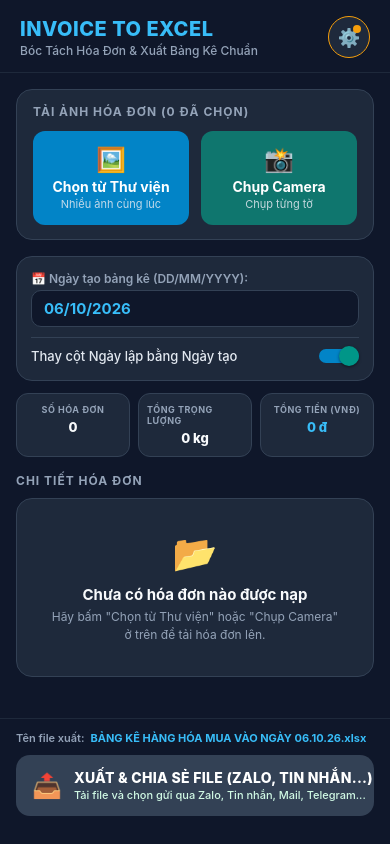
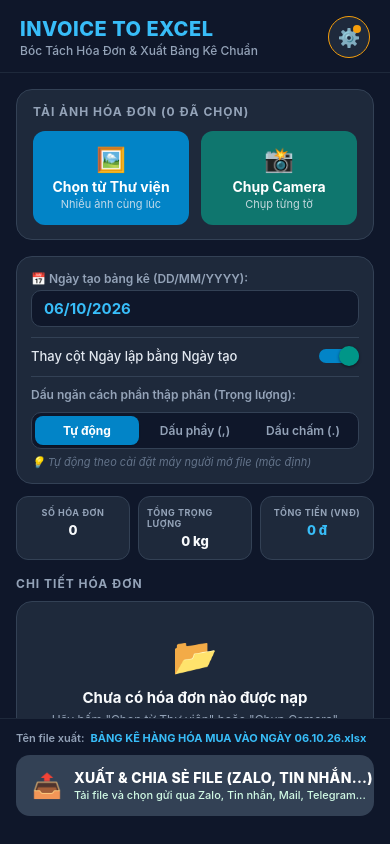
Before and after one commit to viet362/Nhap_hoa_don, a React Native app: screen / in a window 390 px wide. Built offline with nearby package versions, Linux system fonts and the light colour scheme.

Commit message:
feat: add decimal separator configuration and persistence for invoice export settings

```diff
--- a/App.tsx
+++ b/App.tsx
@@ -10,6 +10,7 @@ import {
   Platform,
 } from 'react-native';
 import { SafeAreaProvider, SafeAreaView } from 'react-native-safe-area-context';
+import AsyncStorage from '@react-native-async-storage/async-storage';
 import { InvoiceItem, ExportSettings, sortInvoicesAscending } from './src/types/invoice';
 import { Header } from './src/components/Header';
 import { ImagePickerSection } from './src/components/ImagePickerSection';
@@ -47,6 +48,7 @@ export default function App() {
     creationDate,
     fileNameDate,
     useCreationDateForAll: true, // Mặc định: Thay ngày trên cột F bằng ngày tạo
+    decimalSeparator: 'auto',    // Mặc định: Tự động theo máy
   });
 
   const [items, setItems] = useState<InvoiceItem[]>([]);
@@ -60,11 +62,20 @@ export default function App() {
   const [isExporting, setIsExporting] = useState(false);
   const [processingStatus, setProcessingStatus] = useState('');
 
-  // Tải API Key đã lưu từ trước
+  // Tải API Key và Cấu hình đã lưu từ trước
   useEffect(() => {
     (async () => {
       const stored = await getStoredApiKey();
       if (stored) setApiKey(stored);
+
+      try {
+        const storedSep = await AsyncStorage.getItem('@export_decimal_separator');
+        if (storedSep === 'auto' || storedSep === 'comma' || storedSep === 'dot') {
+          setSettings((prev) => ({ ...prev, decimalSeparator: storedSep }));
+        }
+      } catch (e) {
+        console.warn('Lỗi đọc cấu hình dấu thập phân:', e);
+      }
     })();
   }, []);
 
@@ -141,9 +152,14 @@ export default function App() {
     }
   };
 
-  // Cập nhật cấu hình bảng kê (ngày tạo, tùy chọn ngày)
+  // Cập nhật cấu hình bảng kê (ngày tạo, tùy chọn ngày, dấu thập phân)
   const handleUpdateSettings = (updates: Partial<ExportSettings>) => {
     setSettings((prev) => ({ ...prev, ...updates }));
+    if (updates.decimalSeparator) {
+      AsyncStorage.setItem('@export_decimal_separator', updates.decimalSeparator).catch((e) => {
+        console.warn('Không thể lưu cấu hình dấu thập phân:', e);
+      });
+    }
   };
 
   // Sửa một dòng hóa đơn (tự động giữ thứ tự tăng dần)
--- a/src/components/InvoiceTable.tsx
+++ b/src/components/InvoiceTable.tsx
@@ -9,6 +9,7 @@ import {
   Switch,
 } from 'react-native';
 import { InvoiceItem, ExportSettings } from '../types/invoice';
+import { formatDecimalComma, formatDecimalDot } from '../services/excelService';
 
 interface InvoiceTableProps {
   items: InvoiceItem[];
@@ -34,9 +35,17 @@ export const InvoiceTable: React.FC<InvoiceTableProps> = ({
     0
   );
 
+  const currentDecSep = settings.decimalSeparator || 'auto';
+  const displayTotalWeight =
+    currentDecSep === 'comma'
+      ? formatDecimalComma(totalWeight)
+      : currentDecSep === 'dot'
+      ? formatDecimalDot(totalWeight)
+      : totalWeight.toLocaleString('vi-VN', { maximumFractionDigits: 2 });
+
   return (
     <View style={styles.container}>
-      {/* Cấu hình ngày tạo bảng kê */}
+      {/* Cấu hình ngày tạo bảng kê & tùy chọn xuất file */}
       <View style={styles.configCard}>
         <View style={styles.configRow}>
           <View style={styles.dateInputContainer}>
@@ -71,6 +80,73 @@ export const InvoiceTable: React.FC<InvoiceTableProps> = ({
             thumbColor={settings.useCreationDateForAll ? '#38BDF8' : '#94A3B8'}
           />
         </View>
+
+        {/* Tùy chọn dấu ngăn cách phần thập phân */}
+        <View style={styles.decOptionSection}>
+          <Text style={styles.configLabel}>Dấu ngăn cách phần thập phân (Trọng lượng):</Text>
+          <View style={styles.segmentContainer}>
+            <TouchableOpacity
+              style={[
+                styles.segmentBtn,
+                currentDecSep === 'auto' && styles.segmentBtnActive,
+              ]}
+              onPress={() => onUpdateSettings({ decimalSeparator: 'auto' })}
+              activeOpacity={0.7}
+            >
+              <Text
+                style={[
+                  styles.segmentText,
+                  currentDecSep === 'auto' && styles.segmentTextActive,
+                ]}
+              >
+                Tự động
+              </Text>
+            </TouchableOpacity>
+
+            <TouchableOpacity
+              style={[
+                styles.segmentBtn,
+                currentDecSep === 'comma' && styles.segmentBtnActive,
+              ]}
+              onPress={() => onUpdateSettings({ decimalSeparator: 'comma' })}
+              activeOpacity={0.7}
+            >
+              <Text
+                style={[
+                  styles.segmentText,
+                  currentDecSep === 'comma' && styles.segmentTextActive,
+                ]}
+              >
+                Dấu phẩy (,)
+              </Text>
+            </TouchableOpacity>
+
+            <TouchableOpacity
+              style={[
+                styles.segmentBtn,
+                currentDecSep === 'dot' && styles.segmentBtnActive,
+              ]}
+              onPress={() => onUpdateSettings({ decimalSeparator: 'dot' })}
+              activeOpacity={0.7}
+            >
+              <Text
+                style={[
+                  styles.segmentText,
+                  currentDecSep === 'dot' && styles.segmentTextActive,
+                ]}
+              >
+                Dấu chấm (.)
+              </Text>
+            </TouchableOpacity>
+          </View>
+          <Text style={styles.decOptionHint}>
+            {currentDecSep === 'auto'
+              ? '💡 Tự động theo cài đặt máy người mở file (mặc định)'
+              : currentDecSep === 'comma'
+              ? '💡 Luôn hiển thị dấu phẩy cho phần thập phân (vd: 1.363,25 kg)'
+              : '💡 Luôn hiển thị dấu chấm cho phần thập phân (vd: 1,363.25 kg)'}
+          </Text>
+        </View>
       </View>
 
       {/* KPI Tóm tắt */}
@@ -82,7 +158,7 @@ export const InvoiceTable: React.FC<InvoiceTableProps> = ({
         <View style={styles.kpiBox}>
           <Text style={styles.kpiTitle}>TỔNG TRỌNG LƯỢNG</Text>
           <Text style={styles.kpiValue}>
-            {totalWeight.toLocaleString('vi-VN', { maximumFractionDigits: 2 })} kg
+            {displayTotalWeight} kg
           </Text>
         </View>
         <View style={styles.kpiBox}>
@@ -237,6 +313,52 @@ const styles = StyleSheet.create({
     fontSize: 13,
     color: '#E2E8F0',
     fontWeight: '500',
+  },
+  decOptionSection: {
+    borderTopWidth: 1,
+    borderTopColor: '#334155',
+    paddingTop: 10,
+    marginTop: 10,
+  },
+  segmentContainer: {
+    flexDirection: 'row',
+    backgroundColor: '#0F172A',
+    borderRadius: 10,
+    padding: 3,
+    borderWidth: 1,
+    borderColor: '#334155',
+    gap: 4,
+    marginTop: 6,
+  },
+  segmentBtn: {
+    flex: 1,
+    paddingVertical: 7,
+    borderRadius: 8,
+    alignItems: 'center',
+    justifyContent: 'center',
+  },
+  segmentBtnActive: {
+    backgroundColor: '#0284C7',
+    shadowColor: '#000',
+    shadowOffset: { width: 0, height: 1 },
+    shadowOpacity: 0.2,
+    shadowRadius: 1.41,
+    elevation: 2,
+  },
+  segmentText: {
+    fontSize: 12,
+    fontWeight: '600',
+    color: '#94A3B8',
+  },
+  segmentTextActive: {
+    color: '#FFFFFF',
+    fontWeight: '700',
+  },
+  decOptionHint: {
+    fontSize: 11,
+    color: '#64748B',
+    marginTop: 6,
+    fontStyle: 'italic',
   },
   kpiContainer: {
     flexDirection: 'row',
--- a/src/services/excelService.ts
+++ b/src/services/excelService.ts
@@ -103,6 +103,20 @@ function parseVietnameseNumber(val: any): number {
   const n = parseFloat(str);
   return isNaN(n) ? 0 : n;
 }
+
+export function formatDecimalComma(val: number): string {
+  const parts = Number(val || 0).toFixed(2).split('.');
+  const intPart = parts[0].replace(/\B(?=(\d{3})+(?!\d))/g, '.');
+  return `${intPart},${parts[1]}`;
+}
+
+export function formatDecimalDot(val: number): string {
+  const parts = Number(val || 0).toFixed(2).split('.');
+  const intPart = parts[0].replace(/\B(?=(\d{3})+(?!\d))/g, ',');
+  return `${intPart}.${parts[1]}`;
+}
+
+
 
 export async function generateInvoiceExcel(
   items: InvoiceItem[],
@@ -298,18 +312,31 @@ export async function generateInvoiceExcel(
     // H: Tên hàng hoá
     setCell(r, 7, item.productName, 's', styleDataCenter);
 
-    // I: Trọng lượng (kg) - Đảm bảo luôn là số Float thuần túy, định dạng '#,##0.00'
+    // I: Trọng lượng (kg)
     const weightVal =
       typeof item.weight === 'number' ? item.weight : parseVietnameseNumber(item.weight);
-    setCell(r, 8, weightVal || 0, 'n', styleDataCenter, '#,##0.00');
-
     // J: Đơn giá
     const priceVal =
       typeof item.unitPrice === 'number' ? item.unitPrice : parseVietnameseNumber(item.unitPrice);
-    setCell(r, 9, Math.round(priceVal || 0), 'n', styleDataCenter, '#,##0');
+    const lineTotal = Math.round((weightVal || 0) * (priceVal || 0));
 
-    // K: Thành tiền = I*J (Công thức)
-    setCell(r, 10, 0, 'n', styleDataCenter, '#,##0', `I${rowNum}*J${rowNum}`);
+    const decSep = settings.decimalSeparator || 'auto';
+    if (decSep === 'comma') {
+      // Ép buộc dấu phẩy (,) cho phần thập phân (chuẩn VN: 1.363,25)
+      setCell(r, 8, formatDecimalComma(weightVal || 0), 's', styleDataCenter);
+      setCell(r, 9, Math.round(priceVal || 0), 'n', styleDataCenter, '#,##0');
+      setCell(r, 10, lineTotal, 'n', styleDataCenter, '#,##0');
+    } else if (decSep === 'dot') {
+      // Ép buộc dấu chấm (.) cho phần thập phân (chuẩn US: 1,363.25)
+      setCell(r, 8, formatDecimalDot(weightVal || 0), 's', styleDataCenter);
+      setCell(r, 9, Math.round(priceVal || 0), 'n', styleDataCenter, '#,##0');
+      setCell(r, 10, lineTotal, 'n', styleDataCenter, '#,##0');
+    } else {
+      // 'auto': Tự động theo máy/khu vực hệ điều hành (kiểu Number Float '#,##0.00' kèm công thức Excel)
+      setCell(r, 8, weightVal || 0, 'n', styleDataCenter, '#,##0.00');
+      setCell(r, 9, Math.round(priceVal || 0), 'n', styleDataCenter, '#,##0');
+      setCell(r, 10, lineTotal, 'n', styleDataCenter, '#,##0', `I${rowNum}*J${rowNum}`);
+    }
 
     // L: Thuế GTGT
     setCell(r, 11, '', 's', styleDataCenter);
@@ -324,6 +351,13 @@ export async function generateInvoiceExcel(
   const firstDataRowNum = startRow + 1;
   const lastDataRowNum = endRowIdx + 1;
 
+  // Tính tổng thành tiền trước để đảm bảo giá trị hiển thị luôn chính xác 100%
+  const grandTotal = sortedItems.reduce((acc, it) => {
+    const w = typeof it.weight === 'number' ? it.weight : parseVietnameseNumber(it.weight);
+    const p = typeof it.unitPrice === 'number' ? it.unitPrice : parseVietnameseNumber(it.unitPrice);
+    return acc + Math.round((w || 0) * (p || 0));
+  }, 0);
+
   // Dòng Tổng cộng - Đóng khung viền mỏng đầy đủ cho tất cả các ô từ Cột A đến Cột M
   for (let c = 0; c <= 12; c++) {
     if (c === 10 && sortedItems.length > 0) {
@@ -331,7 +365,7 @@ export async function generateInvoiceExcel(
       setCell(
         totalRowIdx,
         c,
-        0,
+        grandTotal,
         'n',
         styleSum,
         '#,##0',
--- a/src/types/invoice.ts
+++ b/src/types/invoice.ts
@@ -14,10 +14,13 @@ export interface InvoiceItem {
   errorMessage?: string;
 }
 
+export type DecimalSeparatorOption = 'auto' | 'comma' | 'dot';
+
 export interface ExportSettings {
   creationDate: string;            // Định dạng DD/MM/YYYY (vd: 06/10/2026)
   fileNameDate: string;            // Định dạng DD.MM.YY (vd: 06.10.26)
   useCreationDateForAll: boolean;  // Thay toàn bộ cột F bằng ngày tạo
+  decimalSeparator?: DecimalSeparatorOption; // Tùy chọn dấu thập phân: 'auto' (theo máy) | 'comma' (,) | 'dot' (.)
 }
 
 export function getInvoiceNumericValue(invNum: number | string): number {
```
